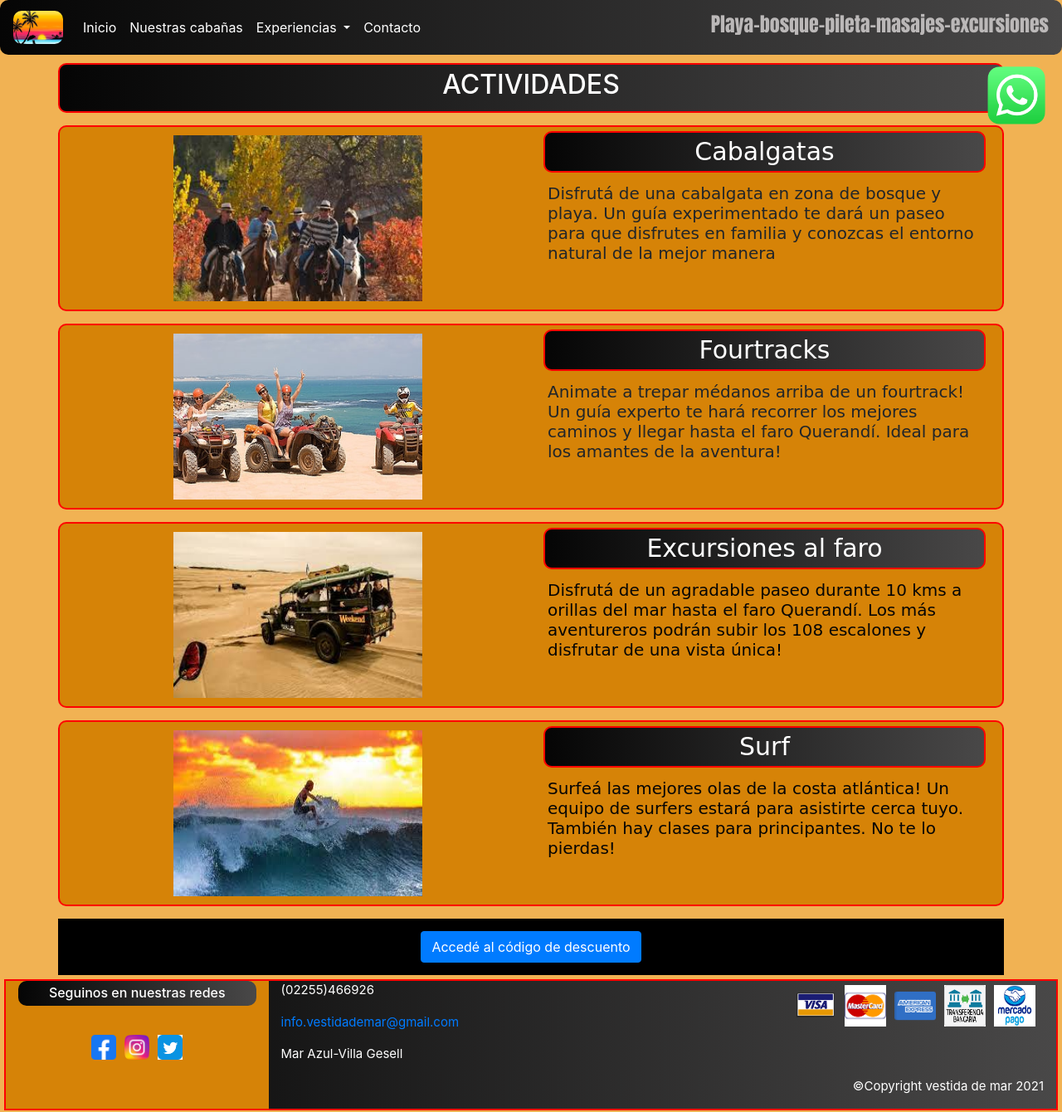
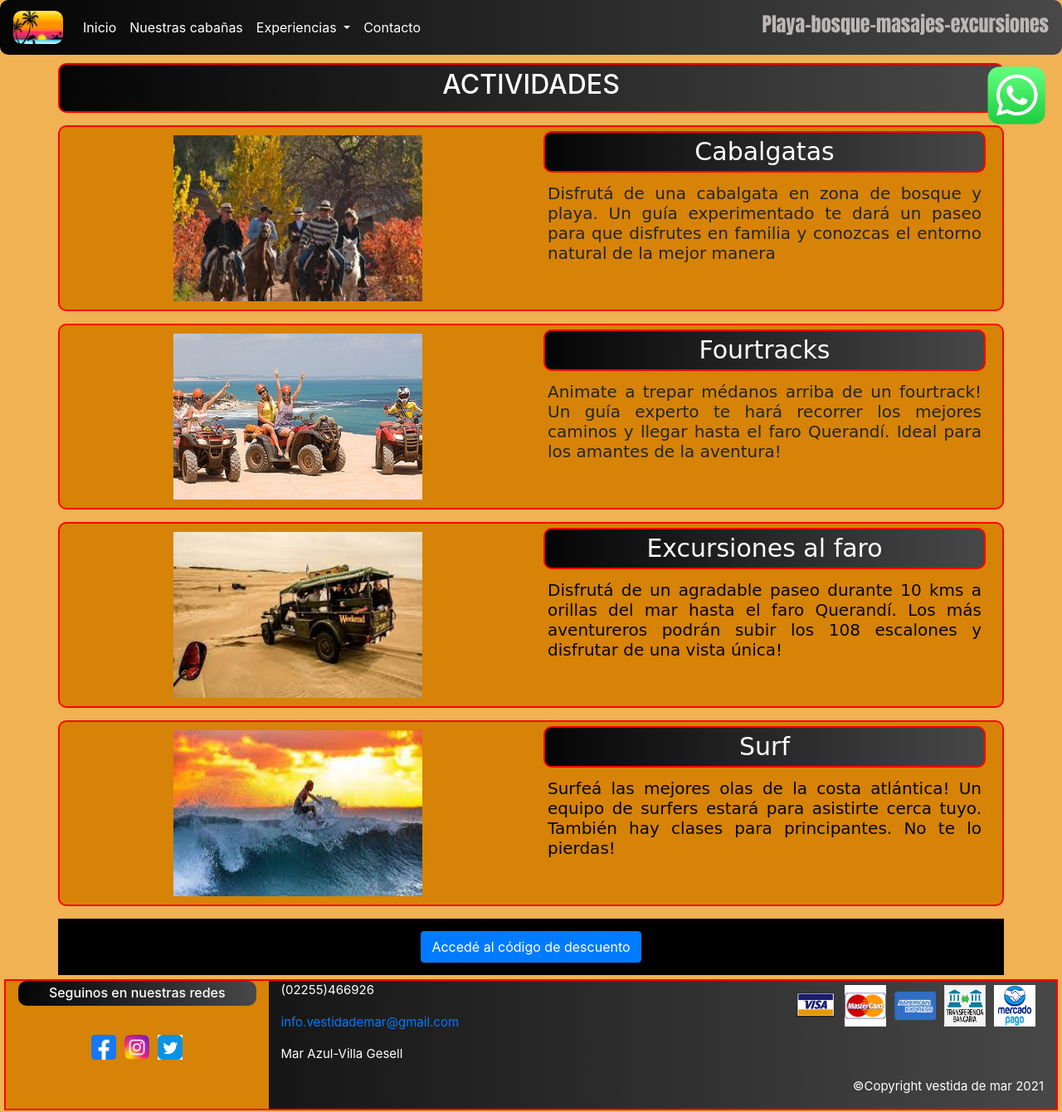
Before and after one commit to leop1985/vestida-de-mar, a website: page actividades.html in a window 1280 px wide. Shown: the whole page at 83% size. Drawn offline with nearby package versions, Linux system fonts and the light colour scheme.

Commit message:
justificado textos

```diff
--- a/actividades.html
+++ b/actividades.html
@@ -42,7 +42,7 @@
                             </li>
                           </ul>
                         </div>
-                        <h4 class="slogan_navbar" style="font-family: italic, Impact, Haettenschweiler, 'Arial Narrow Bold', sans-serif;">Playa-bosque-pileta-masajes-excursiones</h4>
+                        <h4 class="slogan_navbar" style="font-family: italic, Impact, Haettenschweiler, 'Arial Narrow Bold', sans-serif;">Playa-bosque-masajes-excursiones</h4>
                     </nav>
                 </div>
             </div>
@@ -59,7 +59,7 @@
                 <div class="col-md-6"  style="font-family: cursive;">
                     <h2 class="subtitulos gradiente centrado" >
                     Cabalgatas</h2>
-                    <h5 class="centrado">Disfrutá de una cabalgata en zona de bosque y playa. Un guía experimentado te dará un paseo para que disfrutes en familia y conozcas el entorno natural de la mejor manera</h5>                   </div>
+                    <h5 class="centrado justificado">Disfrutá de una cabalgata en zona de bosque y playa. Un guía experimentado te dará un paseo para que disfrutes en familia y conozcas el entorno natural de la mejor manera</h5>                   </div>
             </div>
         </div>
         <dIv class="container">
@@ -71,7 +71,7 @@
                 <div class="col-md-6"  style="font-family: cursive;">
                     <h2 class="subtitulos gradiente centrado">
                     Fourtracks</h2>
-                    <h5 class="centrado">Animate a trepar médanos arriba de un fourtrack! Un guía experto te hará recorrer los mejores caminos y llegar hasta el faro Querandí. Ideal para los amantes de la aventura!</h5>
+                    <h5 class="centrado justificado">Animate a trepar médanos arriba de un fourtrack! Un guía experto te hará recorrer los mejores caminos y llegar hasta el faro Querandí. Ideal para los amantes de la aventura!</h5>
                 </div>
             </div>
         </div>
@@ -84,7 +84,7 @@
                 <div class="col-md-6"  style=" color: rgb(5, 5, 5); font-family: cursive;">
                     <h2 class="subtitulos gradiente centrado">
                     Excursiones al faro</h2>
-                    <h5 class="centrado">Disfrutá de un agradable paseo durante 10 kms a orillas del mar hasta el faro Querandí. Los más aventureros podrán subir los 108 escalones y disfrutar de una vista única!</h5>
+                    <h5 class="centrado justificado">Disfrutá de un agradable paseo durante 10 kms a orillas del mar hasta el faro Querandí. Los más aventureros podrán subir los 108 escalones y disfrutar de una vista única!</h5>
                 </div>
             </div>
             <div class="row contenedorImgActividades">
@@ -95,7 +95,7 @@
                 <div class="col-md-6"  style=" color: rgb(5, 5, 5); font-family: cursive;">
                     <h2 class="subtitulos gradiente centrado">
                     Surf</h2>
-                    <h5 class="centrado">Surfeá las mejores olas de la costa atlántica! Un equipo de surfers estará para asistirte cerca tuyo. También hay clases para principantes. No te lo pierdas!</h5>
+                    <h5 class="centrado justificado">Surfeá las mejores olas de la costa atlántica! Un equipo de surfers estará para asistirte cerca tuyo. También hay clases para principantes. No te lo pierdas!</h5>
                 </div>
             </div>
         </div>
--- a/scss/estilos.scss
+++ b/scss/estilos.scss
@@ -109,6 +109,10 @@ footer {
     justify-content: center;
     align-items: center;
     padding: 5px;
+}
+
+.justificado {
+    text-align: justify;
 }
 
 .indexCarouselPrincipal {
```
Also changed, not shown: Contacto.html (+3 -3 lines), index.html (+4 -4 lines), masajes.html (+4 -4 lines), nuestrascabanas.html (+2 -2 lines), scss/estilos.css, 1 other file.
